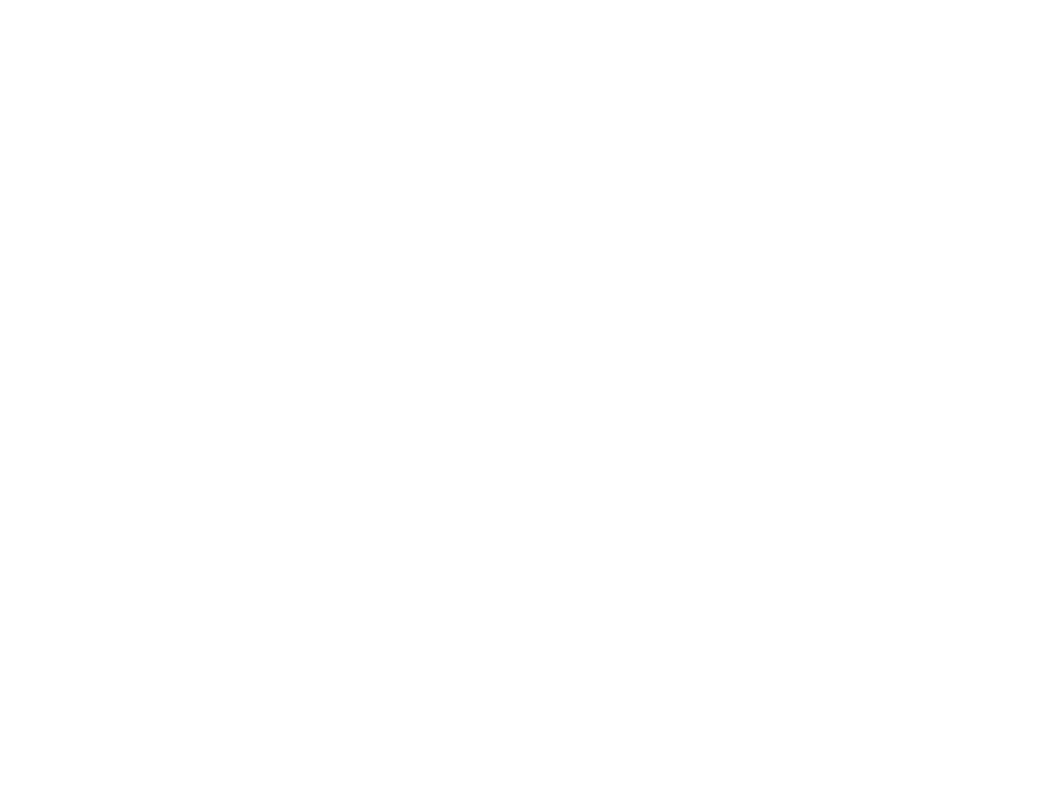
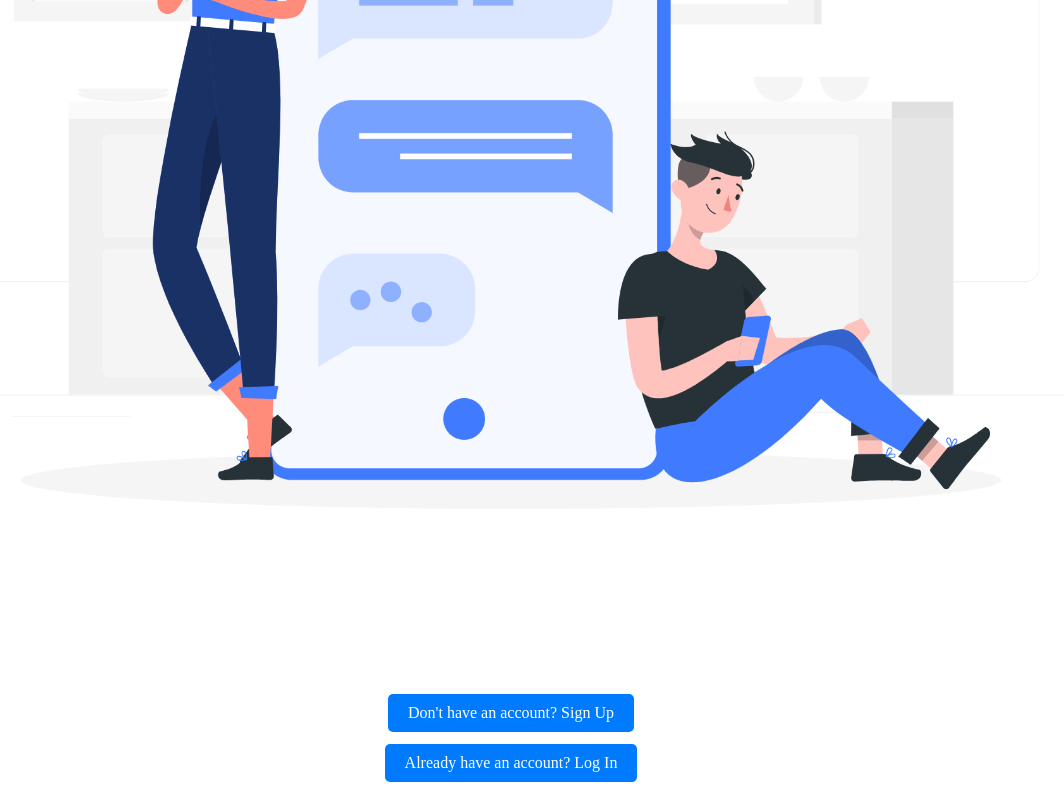
Before and after one commit to cybermicheal47/ChatReact, a React (Create React App) app: page / in a window 1280 px wide. Shown: the part 580-1380 px from the top of the page, without its empty margins (129-1193 px from the left). Before the commit the page ends 800 px from the top, so only its background shows below. Built offline with nearby package versions, Linux system fonts and the light colour scheme.

Commit message:
added homepage

```diff
--- a/package.json
+++ b/package.json
@@ -12,6 +12,7 @@
     "react-firebase-hooks": "^5.1.1",
     "react-router-dom": "^6.15.0",
     "react-scripts": "5.0.1",
+    "react-scroll-into-view": "^2.0.2",
     "react-toastify": "^9.1.3",
     "web-vitals": "^2.1.4"
   },
--- a/src/Firebase.config.js
+++ b/src/Firebase.config.js
@@ -2,6 +2,8 @@
 import { initializeApp } from "firebase/app";
 import { getAnalytics } from "firebase/analytics";
 import {getFirestore} from 'firebase/firestore'
+import { getAuth } from "firebase/auth";
+
 
 // Your web app's Firebase configuration
 // For Firebase JS SDK v7.20.0 and later, measurementId is optional
--- a/src/components/Chat.js
+++ b/src/components/Chat.js
@@ -11,10 +11,12 @@
 import Message from "./Message";
 import { useAuthState } from "react-firebase-hooks/auth";
 import { getAuth } from "firebase/auth";
+import ScrollIntoView from 'react-scroll-into-view';
+
 
 function Chat() {
   const [messages, setMessages] = useState([]);
-  const scroll = useRef();
+  const scroll = useRef(null);
   const auth = getAuth();
   const [user] = useAuthState(auth); // Get the authenticated user
 
@@ -31,13 +33,20 @@
 
       const sortmsg = fetchedmessages.sort((a, b) => a.createdAt - b.createdAt);
       setMessages(sortmsg);
+
+
+
+
     });
+
+
+
     return () => changesondoc;
   }, []);
 
   return (
     <>
-      <main className="chat-box">
+      <main className="chat-box "  ref={scroll}>
         <div className="messages-wrapper">
         {messages?.map((message) => (
   <div className={`chat-bubble ${message.uid === user?.uid ? 'right' : ''}`} key={message.id}>
@@ -52,8 +61,10 @@
 
 
         </div>
+        <span ref={scroll}></span>
         {/* when a new message enters the chat, the screen scrolls down to the scroll div */}
         <Sendmessage scroll={scroll} />
+
       </main>
     </>
   );
--- a/src/components/Hompage.js
+++ b/src/components/Hompage.js
@@ -1,9 +1,18 @@
 import React from 'react'
-
+import homechatimg from '../images/homechat.png';
+import { Link } from 'react-router-dom';
 function Hompage() {
   return (
-    <div>
-      Hompage
+    <div className='homepage'>
+    <img src={homechatimg} alt="Your Image" />
+
+    <Link to="/signup" className="button-link">
+  Don't have an account? Sign Up
+</Link>
+
+<Link to="/login" className="button-link">
+  Already have an account? Log In
+</Link>
     </div>
   )
 }
--- a/src/components/Login.js
+++ b/src/components/Login.js
@@ -86,12 +86,12 @@
         </div>
         <Oauth />
 
-        <Link to="/forgotpassword"  >
-                                    Forgotpassword
+        <Link to="/forgotpassword" className="button-link redcolor"  >
+                                    Forgotpassword ?
                                 </Link>
                                 <br/>
 
-        <Link to="/signup"  >
+        <Link to="/signup"  className="button-link" >
                                     Don't have an account? Sign Up
                                 </Link>
 
--- a/src/components/Sendmessage.js
+++ b/src/components/Sendmessage.js
@@ -4,7 +4,7 @@
 import { db } from '../Firebase.config';
 import { toast } from 'react-toastify';
 
-const Sendmessage = () => {
+const Sendmessage = ({scroll}) => {
   const [sendmsg, setSendmsg] = useState('');
   const auth = getAuth();
 
@@ -37,7 +37,7 @@
     }
   };
 
-  return (
+  return ( <>
     <form onSubmit={onSubmit}>
       <label htmlFor="sendmsg" hidden>
         Enter Message
@@ -51,8 +51,13 @@
         placeholder="Type your message"
         onChange={onChange}
       />
+
       <button type="submit">Send</button>
-    </form>
+\
+    </form> <span ref={scroll}></span>
+
+
+    </>
   );
 };
 
--- a/src/components/Signup.js
+++ b/src/components/Signup.js
@@ -103,7 +103,7 @@
           </form>
         </div>
 
-        <Link  to='/'  >
+        <Link  to='/login' className="button-link"  >
                                     Already have an account? Sign in
                                 </Link>
 
--- a/src/index.css
+++ b/src/index.css
@@ -229,3 +229,36 @@
   background-color: #7cc5d9;
   font-weight: 600;
 }
+
+
+/* Home button styles */
+.button-link {
+  display: inline-block;
+  padding: 10px 20px;
+  background-color: #007bff; /* Button background color */
+  color: #fff; /* Text color */
+  text-decoration: none; /* Remove underlines from links */
+  border: none;
+  border-radius: 5px; /* Rounded corners */
+  cursor: pointer;
+  transition: background-color 0.3s ease; /* Smooth hover effect */
+  margin-bottom: 10px;
+}
+.redcolor{
+  background-color: red;
+
+}
+
+.button-link:hover {
+  background-color: #0056b3; /* Hover color */
+}
+
+
+.homepage{
+  display: flex;
+  flex-direction: column;
+  align-content: center;
+  align-items: center;
+  gap: 2px;
+
+}
```
Also changed, not shown: src/images/homechat.png (added), 1 other file (tests, documents, lock files or other folders).
